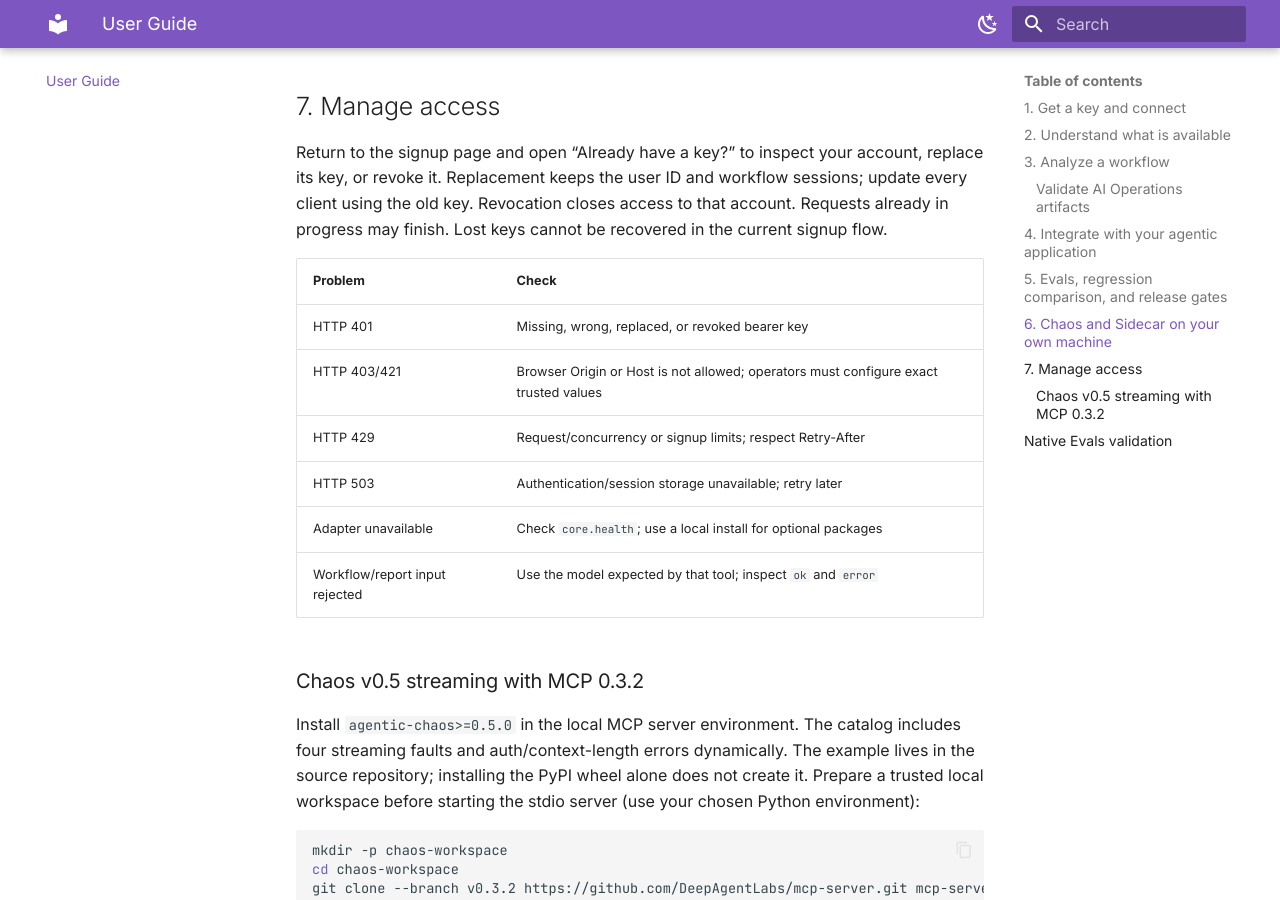
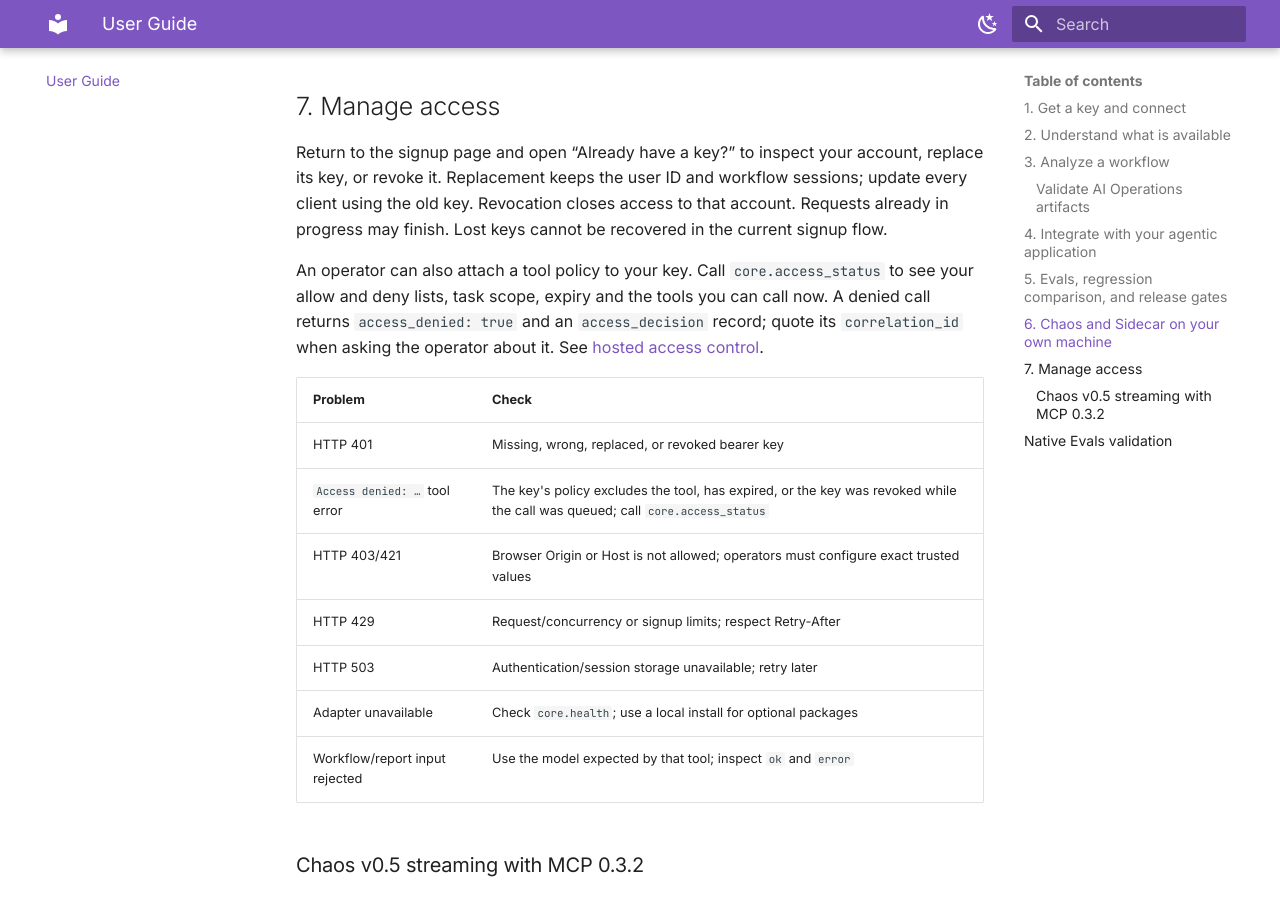
Before and after one commit to DeepAgentLabs/mcp-server, an MkDocs documentation site: the page built from docs/user-guide.md, in a window 1280 px wide and 900 px high, scrolled down 6597 px. Built offline with MkDocs 1.6.1 and Material for MkDocs 9.7.7, drawn with Linux system fonts in a browser that asks for light colours.

Commit message:
docs(user-guide): explain core.access_status and access-denied errors

```diff
--- a/docs/user-guide.md
+++ b/docs/user-guide.md
@@ -240,9 +240,16 @@ sessions; update every client using the old key. Revocation closes access to
 that account. Requests already in progress may finish. Lost keys cannot be
 recovered in the current signup flow.
 
+An operator can also attach a tool policy to your key. Call `core.access_status`
+to see your allow and deny lists, task scope, expiry and the tools you can call
+now. A denied call returns `access_denied: true` and an `access_decision`
+record; quote its `correlation_id` when asking the operator about it. See
+[hosted access control](access-control.md).
+
 | Problem | Check |
 | --- | --- |
 | HTTP 401 | Missing, wrong, replaced, or revoked bearer key |
+| `Access denied: …` tool error | The key's policy excludes the tool, has expired, or the key was revoked while the call was queued; call `core.access_status` |
 | HTTP 403/421 | Browser Origin or Host is not allowed; operators must configure exact trusted values |
 | HTTP 429 | Request/concurrency or signup limits; respect Retry-After |
 | HTTP 503 | Authentication/session storage unavailable; retry later |
```
